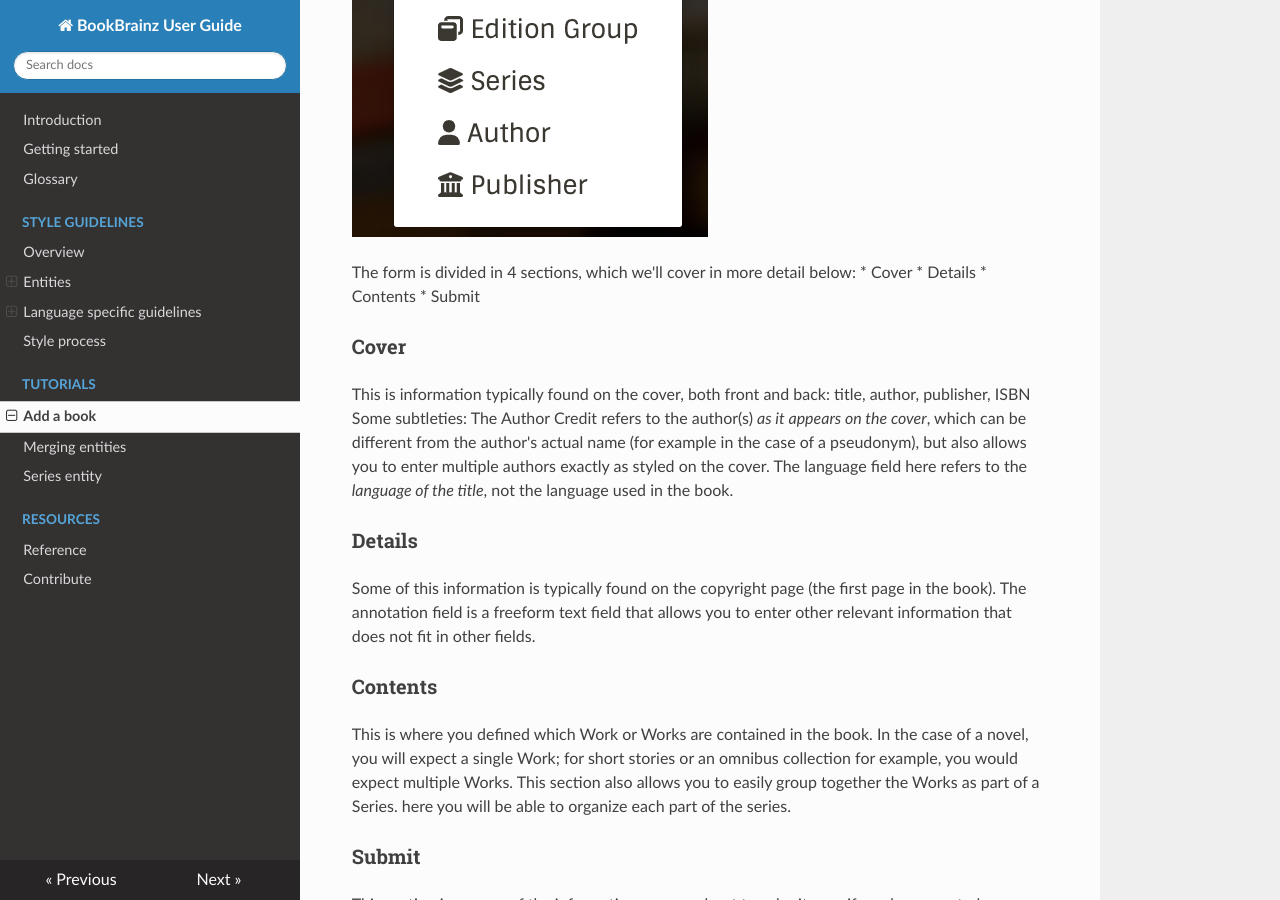
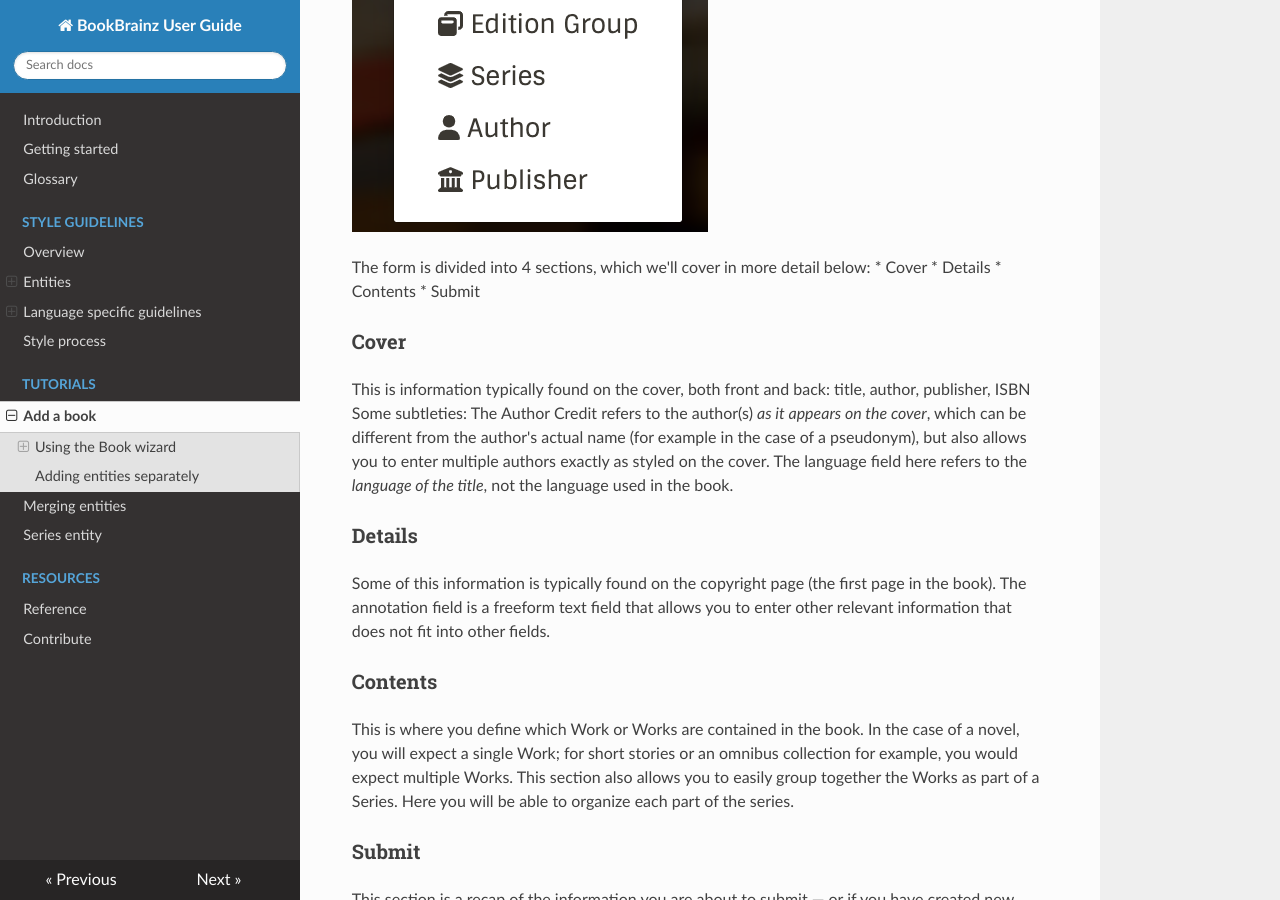
Before and after one commit to metabrainz/bookbrainz-user-guide, an MkDocs documentation site: the page built from docs/tutorials/add-a-book.md, in a window 1280 px wide and 900 px high, scrolled down 970 px. Built offline with MkDocs 1.6.1, drawn with Linux system fonts in a browser that asks for light colours; nearby versions of some CDN libraries.

Commit message:
Apply suggestions from code review
Thanks kellnerd !

Co-authored-by: David Kellner <52860029+kellnerd@users.noreply.github.com>

```diff
--- a/docs/tutorials/add-a-book.md
+++ b/docs/tutorials/add-a-book.md
@@ -10,16 +10,16 @@ If you want an overview of what these terms mean, head over to [the introduction
 
 
 
-# Using the Book wizard
+## Using the Book wizard
 
 The easiest way to add a new book is to use our wizard which will take you through the steps to search for or create each required entity. It hides some of the complexity by creating and automatically linking together the various entities needed to represent "a book".
 
 For each relevant entity, you will be offered to search for or create a new entity. If the entity exists, it is as simple as selecting it. If it does not exist, you will see an option to create a new one, which will open a modal allowing you to fill in all the relevant details.
 
 In the top menu bar, click on "+ Add" and then select "Book":
-![Add Author](../images/add_book.png)
+![Add Book](../images/add_book.png)
 
-The form is divided in 4 sections, which we'll cover in more detail below:
+The form is divided into 4 sections, which we'll cover in more detail below:
 * Cover
 * Details
 * Contents
@@ -32,13 +32,13 @@ The Author Credit refers to the author(s) *as it appears on the cover*, which ca
 The language field here refers to the *language of the title*, not the language used in the book.
 ### Details
 Some of this information is typically found on the copyright page (the first page in the book).
-The annotation field is a freeform text field that allows you to enter other relevant information that does not fit in other fields.
+The annotation field is a freeform text field that allows you to enter other relevant information that does not fit into other fields.
 ### Contents
-This is where you defined which Work or Works are contained in the book. In the case of a novel, you will expect a single Work; for short stories or an omnibus collection for example, you would expect multiple Works.
-This section also allows you to easily group together the Works as part of a Series. here you will be able to organize each part of the series.
+This is where you define which Work or Works are contained in the book. In the case of a novel, you will expect a single Work; for short stories or an omnibus collection for example, you would expect multiple Works.
+This section also allows you to easily group together the Works as part of a Series. Here you will be able to organize each part of the series.
 ### Submit
 This section is a recap of the information you are about to submit — or if you have created new entities in the process, of the information that has already been submitted. Please verify it carefully before submitting.
 
-# Adding entities separately
+## Adding entities separately
 If you don't want to enter an entire book or if you know most of the entities you need already exist, you can create entities separately.
 Under the same "+ Add" menu you will see listed each entity type.
```
Also changed, not shown: docs/getting-started.md (+1 -1 lines).
